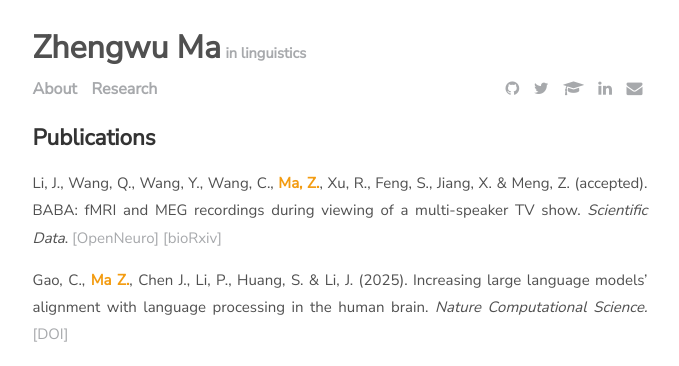
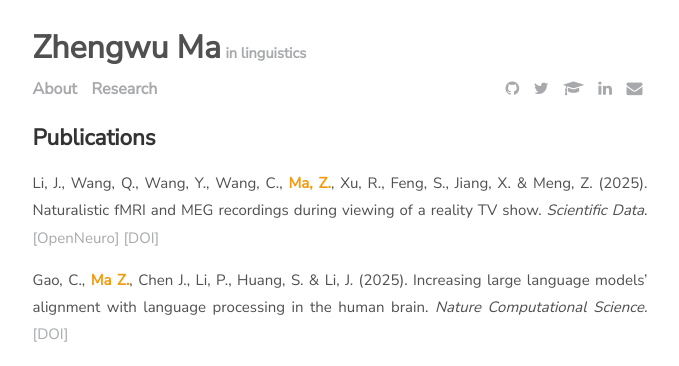
Before and after one commit to zhengwuma/zhengwuma.github.io, a Jekyll site: the page built from menu/research.md, in a window 1280 px wide. Shown: the top 366 px of the page, without its empty margins (300-979 px from the left). Built offline with Jekyll 4.4.1, drawn with Linux system fonts in a browser that asks for light colours.

Commit message:
Update research.md

```diff
--- a/menu/research.md
+++ b/menu/research.md
@@ -5,7 +5,7 @@ permalink: /research
 ---
 
 ## Publications
-Li, J., Wang, Q., Wang, Y., Wang, C., <span style="color: #f39c12;"><strong>Ma, Z.</strong></span>, Xu, R., Feng, S., Jiang, X. & Meng, Z. (accepted). BABA: fMRI and MEG recordings during viewing of a multi-speaker TV show. _Scientific Data_. <a href="https://openneuro.org/datasets/ds005346">[OpenNeuro]</a> <a href="https://www.biorxiv.org/content/10.1101/2025.04.03.646958v1">[bioRxiv]</a>
+Li, J., Wang, Q., Wang, Y., Wang, C., <span style="color: #f39c12;"><strong>Ma, Z.</strong></span>, Xu, R., Feng, S., Jiang, X. & Meng, Z. (2025). Naturalistic fMRI and MEG recordings during viewing of a reality TV show. _Scientific Data_. <a href="https://openneuro.org/datasets/ds005346">[OpenNeuro]</a> <a href="https://www.nature.com/articles/s41597-025-06110-5">[DOI]</a>
 
 Gao, C., <span style="color: #f39c12;"><strong>Ma Z.</strong></span>, Chen J., Li, P., Huang, S. & Li, J. (2025). Increasing large language models’ alignment with language processing in the human brain. _Nature Computational Science._ <span style="color:#d8d6d0;"><a href="https://doi.org/10.1038/s43588-025-00863-0">[DOI]</a></span>
 
```
